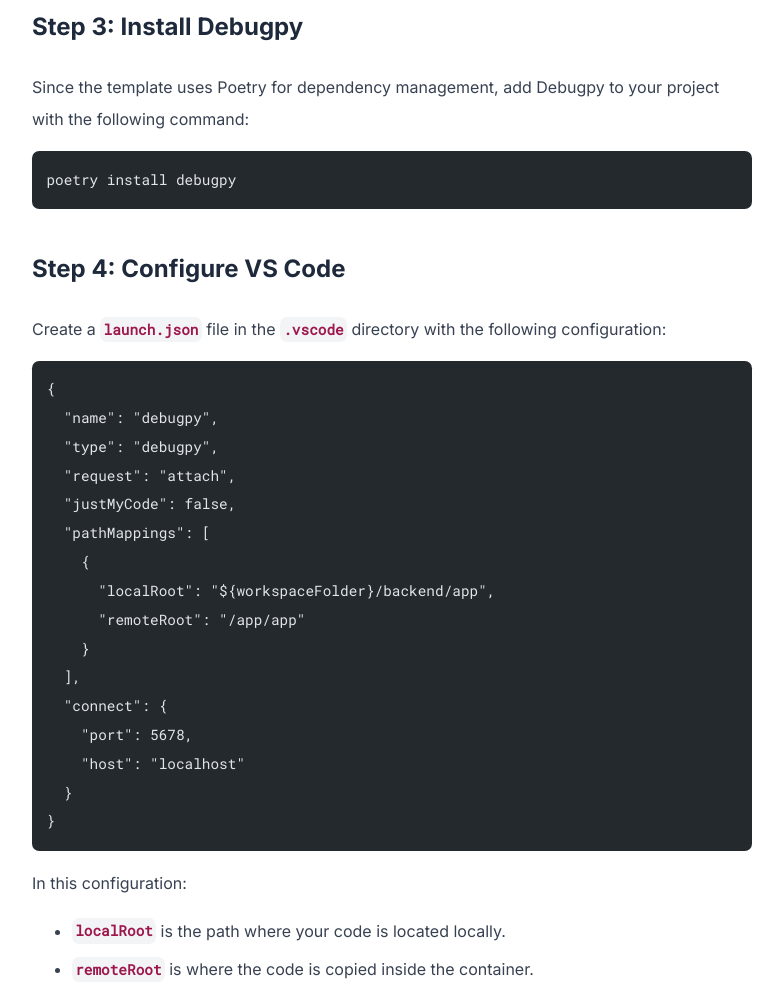
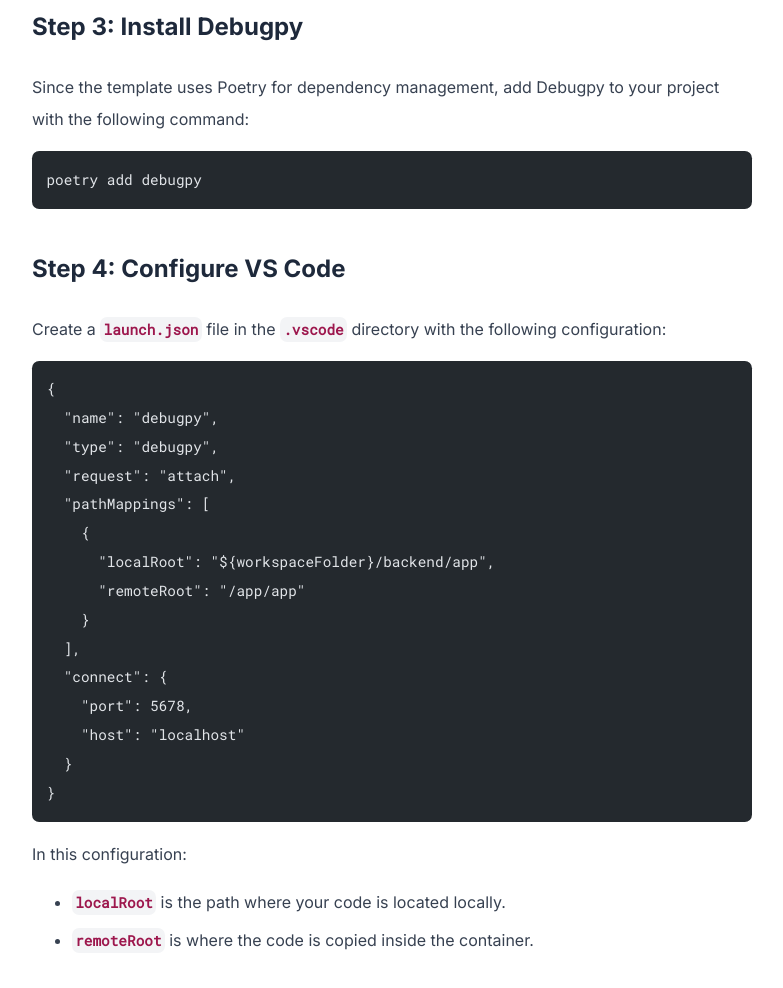
Before and after one commit to SonQBChau/sonqbchau.github.io, an Astro site: page /posts/debugpy-in-container in a window 1280 px wide. Shown: the part 993-1981 px from the top of the page, without its empty margins (248-1031 px from the left). Built offline with nearby package versions, Linux system fonts and the light colour scheme; Astro itself is replaced by a stand-in of ours; code samples lack their colours.

Commit message:
Update debugpy-in-container.md

````diff
--- a/src/pages/posts/debugpy-in-container.md
+++ b/src/pages/posts/debugpy-in-container.md
@@ -31,7 +31,7 @@
 Since the template uses Poetry for dependency management, add Debugpy to your project with the following command:
 
 ```bash
-poetry install debugpy
+poetry add debugpy
 ```
 
 ## Step 4: Configure VS Code
@@ -43,7 +43,6 @@
   "name": "debugpy",
   "type": "debugpy",
   "request": "attach",
-  "justMyCode": false,
   "pathMappings": [
     {
       "localRoot": "${workspaceFolder}/backend/app",
````
